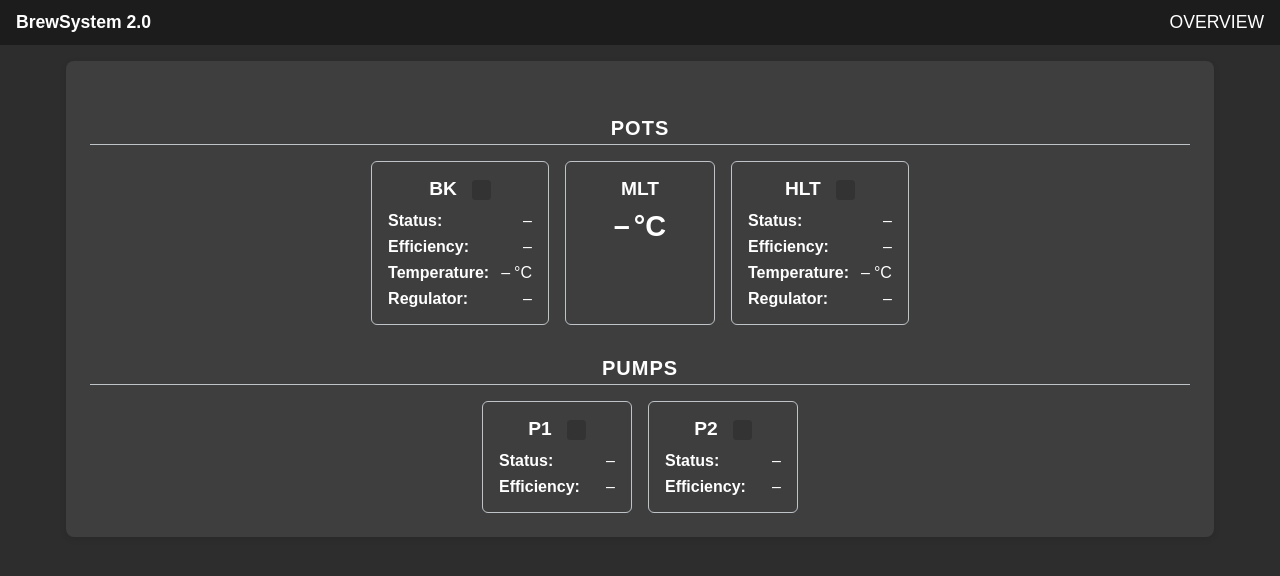
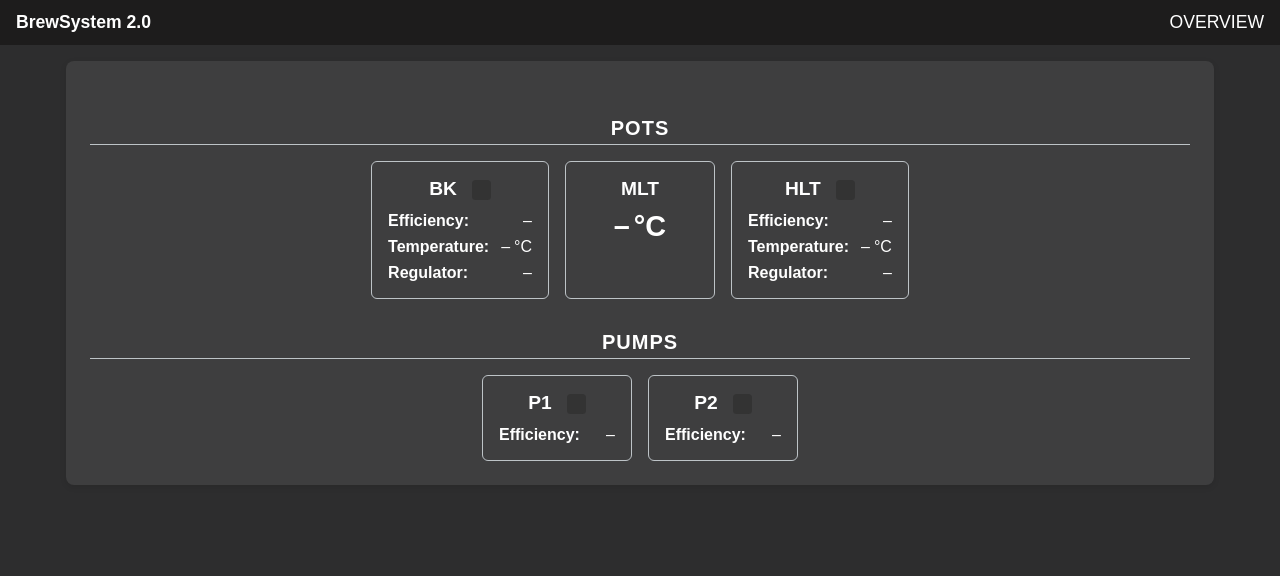
Before and after one commit to PeterMEjlev/BrewSystem-2.0, a website: page Webpage/static/index.html in a window 1280 px wide. Drawn offline with Linux system fonts and the light colour scheme; no server answers.

Commit message:
1. Hid Status for all front end cards

```diff
--- a/Webpage/static/css/styles.css
+++ b/Webpage/static/css/styles.css
@@ -95,6 +95,9 @@ h1.section-header {
   justify-content: center;
   margin-bottom: 0.5rem;
 }
+.status-field {
+  display: none;
+}
 
 @media (max-width: 600px) {
   .card-grid { grid-template-columns: 1fr; }
--- a/Webpage/static/index.html
+++ b/Webpage/static/index.html
@@ -27,7 +27,7 @@
           BK
           <span id="bkIndicator" class="indicator off"></span>
         </h2>
-        <div class="field"><span class="label">Status:</span><span id="bkPot">–</span></div>
+        <div class="field status-field"><span class="label">Status:</span><span id="bkPot">–</span></div>
         <div class="field"><span class="label">Efficiency:</span><span id="bkEff">–</span></div>
         <div class="field">
           <span class="label">Temperature:</span>
@@ -52,7 +52,7 @@
           HLT
           <span id="hltIndicator" class="indicator off"></span>
         </h2>
-        <div class="field"><span class="label">Status:</span><span id="hltPot">–</span></div>
+        <div class="field status-field"><span class="label">Status:</span><span id="hltPot">–</span></div>
         <div class="field"><span class="label">Efficiency:</span><span id="hltEff">–</span></div>
         <div class="field">
           <span class="label">Temperature:</span>
@@ -71,7 +71,7 @@
           P1
           <span id="p1Indicator" class="indicator off"></span>
         </h2>
-        <div class="field"><span class="label">Status:</span><span id="pump1">–</span></div>
+        <div class="field status-field"><span class="label">Status:</span><span id="pump1">–</span></div>
         <div class="field"><span class="label">Efficiency:</span><span id="pump1Speed">–</span></div>
       </div>
 
@@ -81,7 +81,7 @@
           P2
           <span id="p2Indicator" class="indicator off"></span>
         </h2>
-        <div class="field"><span class="label">Status:</span><span id="pump2">–</span></div>
+        <div class="field status-field"><span class="label">Status:</span><span id="pump2">–</span></div>
         <div class="field"><span class="label">Efficiency:</span><span id="pump2Speed">–</span></div>
       </div>
     </div>
```
